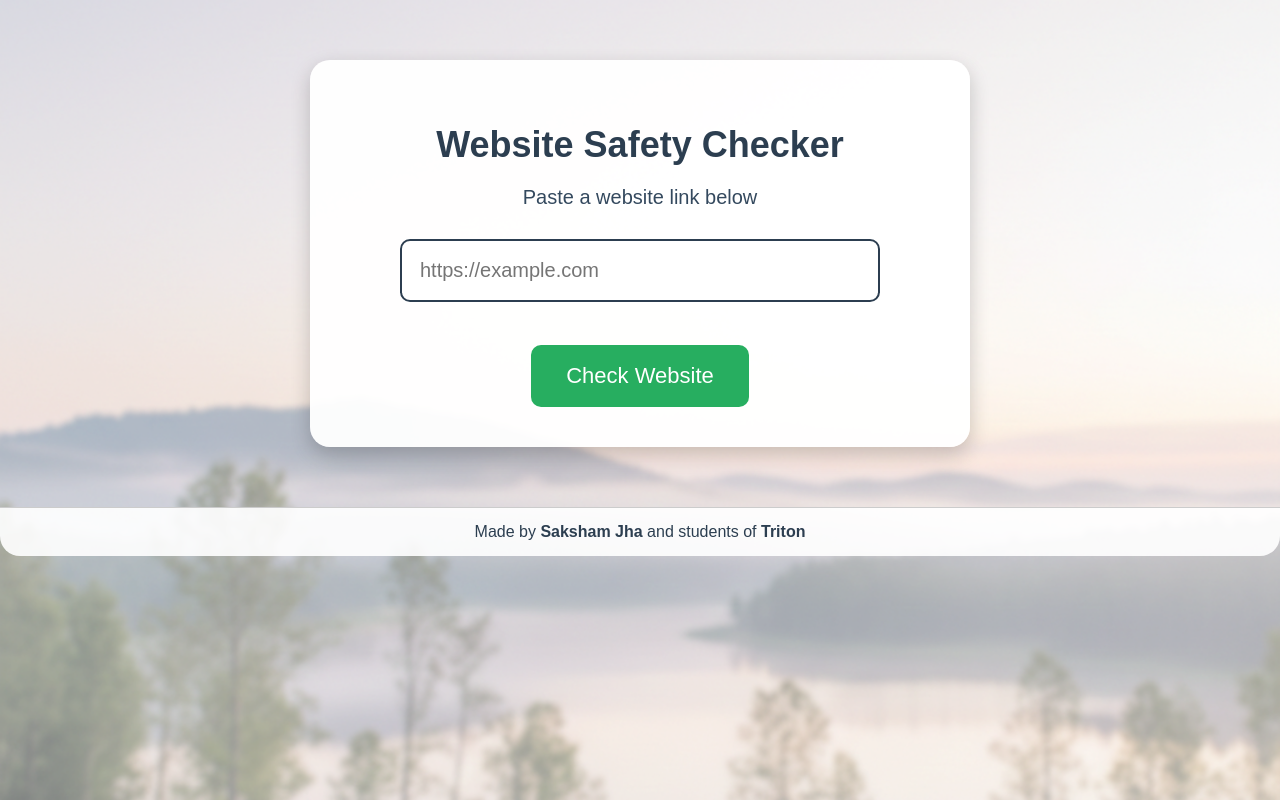
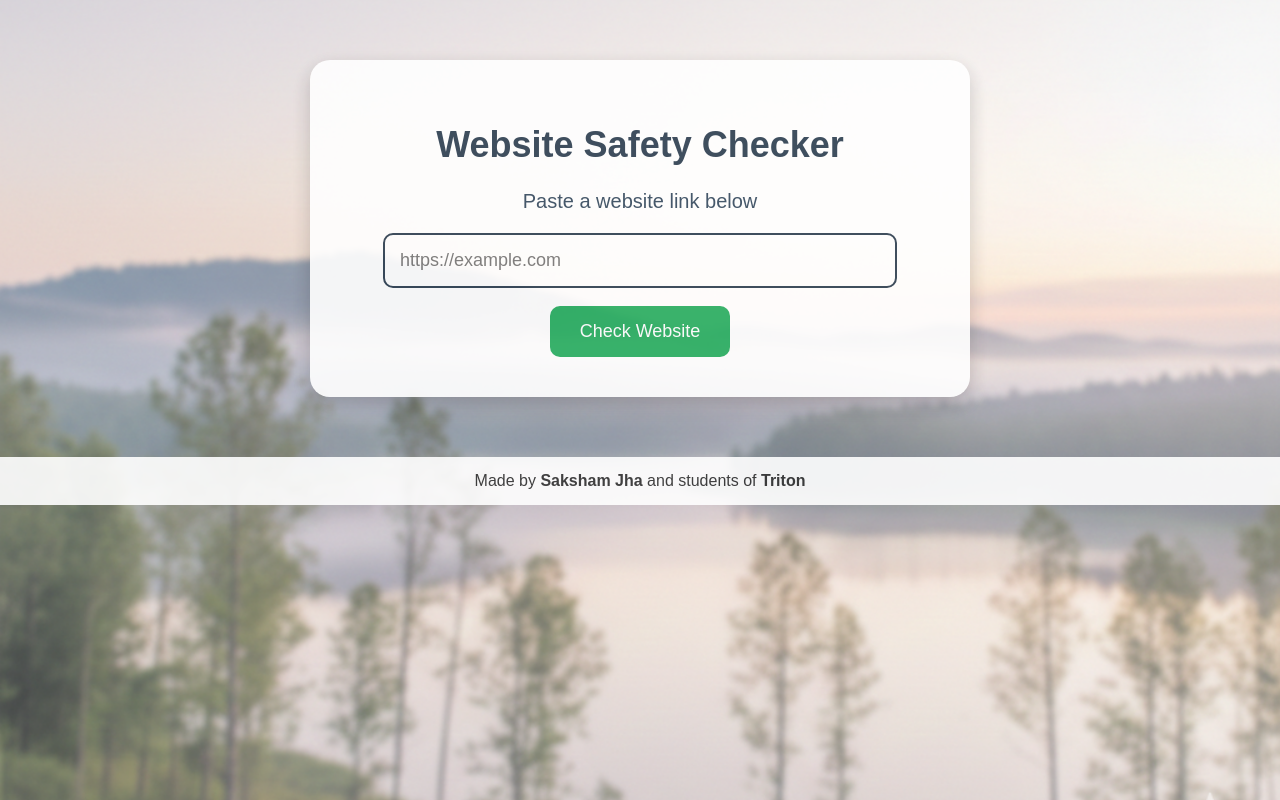
Before and after one commit to sakshamjha-dev/Phishing-website-detector, a Flask app: page / in a window 1280 px wide. Run offline with Flask 3, Linux system fonts and the light colour scheme.

Commit message:
Update style.css

```diff
--- a/static/style.css
+++ b/static/style.css
@@ -2,27 +2,25 @@ body {
     margin: 0;
     padding: 0;
     font-family: Arial, sans-serif;
+
+    /* Background image */
     background-image: url('/static/Gemini_Generated_Image_4emrv74emrv74emr.png');
     background-size: cover;
     background-position: center;
-    background-attachment: fixed;
+    background-repeat: no-repeat;
+
     color: #333;
-    position: relative;
-}
-body::before {
-    content: "";
-    position: fixed;
-    top: 0; left: 0;
-    width: 100%; height: 100%;
-    background-color: rgba(255, 255, 255, 0.3); /* adjust opacity if needed */
-    z-index: -1;
 }
 
+/* Main box */
 .container {
     max-width: 600px;
     margin: 60px auto;
     padding: 40px 30px;
-    background-color: rgba(255, 255, 255, 0.95); /* semi-transparent white */
+
+    background-color: white;
+    opacity: 0.9; /* background visible */
+
     border-radius: 20px;
     text-align: center;
     box-shadow: 0 8px 20px rgba(0,0,0,0.2);
@@ -30,41 +28,30 @@ body::before {
 
 h1 {
     font-size: 36px;
-    margin-bottom: 20px;
     color: #2c3e50;
 }
 
 p {
     font-size: 20px;
-    margin-bottom: 30px;
     color: #34495e;
 }
 
 input[type="text"] {
     width: 80%;
-    padding: 18px;
-    font-size: 20px;
-    margin-bottom: 25px;
+    padding: 15px;
+    font-size: 18px;
     border: 2px solid #2c3e50;
     border-radius: 10px;
-    outline: none;
-    box-sizing: border-box;
-}
-
-input[type="text"]:focus {
-    border-color: #27ae60;
-    box-shadow: 0 0 8px rgba(39, 174, 96, 0.6);
 }
 
 button {
-    padding: 18px 35px;
-    font-size: 22px;
+    padding: 15px 30px;
+    font-size: 18px;
     background-color: #27ae60;
     color: white;
     border: none;
     border-radius: 10px;
     cursor: pointer;
-    transition: 0.3s;
 }
 
 button:hover {
@@ -72,33 +59,37 @@ button:hover {
 }
 
 h2 {
-    margin-top: 30px;
-    font-size: 24px;
-    color: #e74c3c; /* red for danger by default, you can change dynamically in Flask if needed */
+    margin-top: 20px;
+    font-size: 22px;
+    color: #e74c3c;
 }
 
+/* Footer */
 footer {
     text-align: center;
-    margin-top: 50px;
-    padding: 15px 0;
+    margin-top: 30px;
+    padding: 15px;
+    background-color: white;
+    opacity: 0.9;
     font-size: 16px;
-    color: #2c3e50;
-    background-color: rgba(255, 255, 255, 0.9);
-    border-top: 1px solid #ccc;
-    border-radius: 0 0 20px 20px;
 }
 
+/* MOBILE VIEW */
 @media (max-width: 700px) {
     .container {
         padding: 30px 20px;
     }
+
     h1 {
         font-size: 28px;
     }
+
     p {
         font-size: 18px;
     }
-    input[type="text"], button {
+
+    input[type="text"],
+    button {
         width: 100%;
         font-size: 18px;
         padding: 15px;
```
